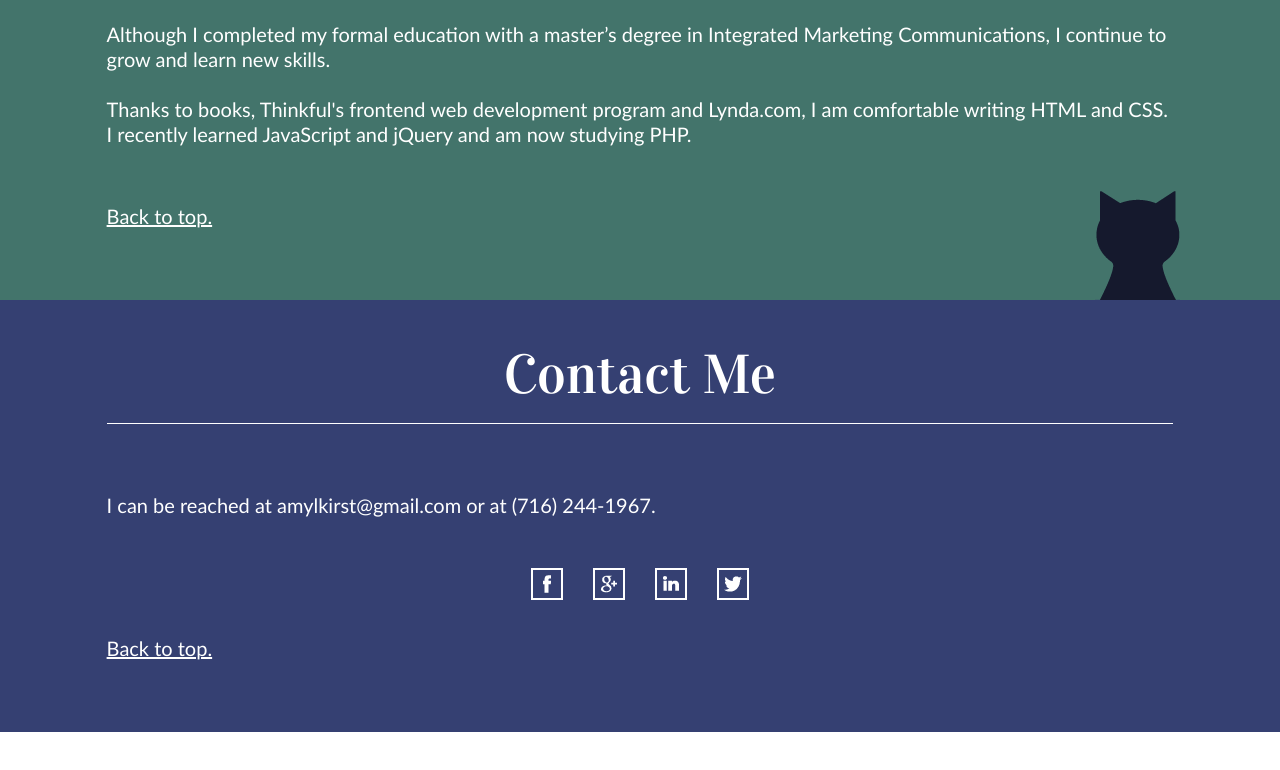
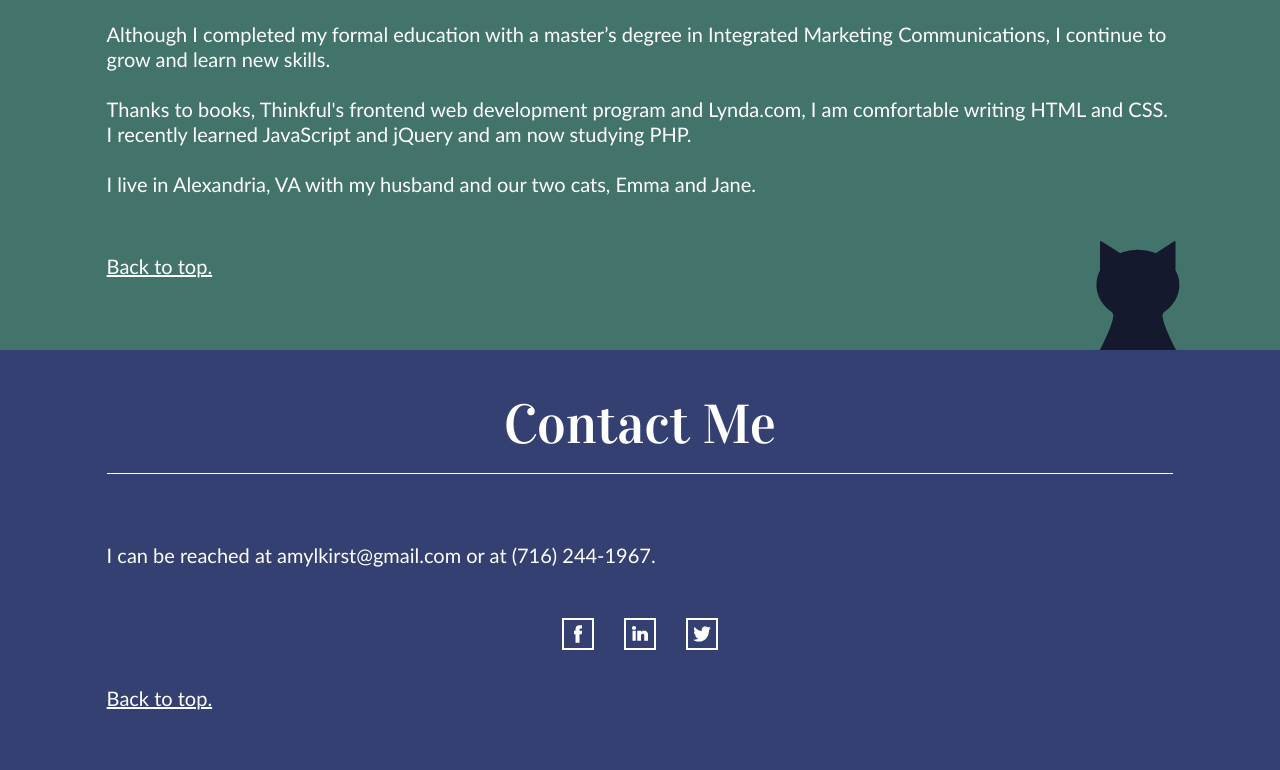
Before and after one commit to amykirst/portfolio, a plain HTML site: page index.html in a window 1280 px wide. Shown: the part 3404-4174 px from the top of the page. Before the commit the page ends 4136 px from the top, so only its background shows below. Drawn offline with nearby package versions, Linux system fonts and the light colour scheme.

Commit message:
Edited text

```diff
--- a/index.html
+++ b/index.html
@@ -112,6 +112,7 @@
 			<p>I like to create things: websites, AdWords campaigns...I even sew my own clothes.</p>
 			<p>In my career, I've had the opportunity to create many things from scratch, including website strategy and content, online ad campaigns, landing pages, social media strategy, and an email newsletter for women. </p>
 			<p>Although I completed my formal education with a master’s degree in Integrated Marketing Communications, I continue to grow and learn new skills. <p><p>Thanks to books, Thinkful's frontend web development program and Lynda.com, I am comfortable writing HTML and CSS. I recently learned JavaScript and jQuery and am now studying PHP.</p>
+			<p>I live in Alexandria, VA with my husband and our two cats, Emma and Jane.</p>
 
 
 			<p><a href="#home">Back to top.</a></p>
@@ -123,7 +124,6 @@
 
 			<div class="social">
 			<a href="https://www.facebook.com/amyfrontuto" target="_blank"><img src="images/facebook.png" alt="Facebook" /></a>
-			<a href="https://plus.google.com/u/0/109467108828976645259" target="_blank"><img src="images/google-plus.png" alt="Google Plus" /></a>
 			<a href="https://www.linkedin.com/pub/amy-kirst/11/403/a23" target="_blank"><img src="images/linkedin.png" alt="Linked In" /></a>
 			<a href="https://twitter.com/amykirst" target="_blank"><img src="images/twitter.png" alt="Twitter" /></a>
 			</div>
```
